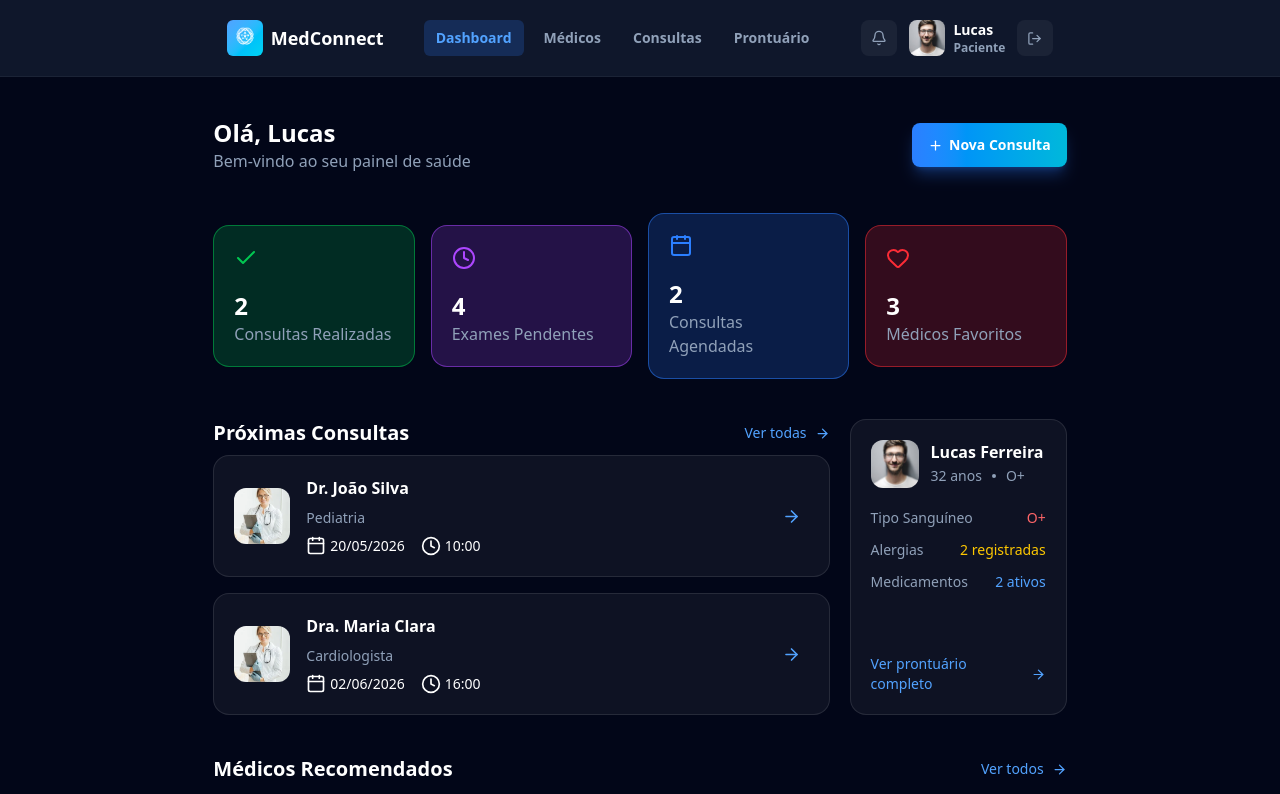
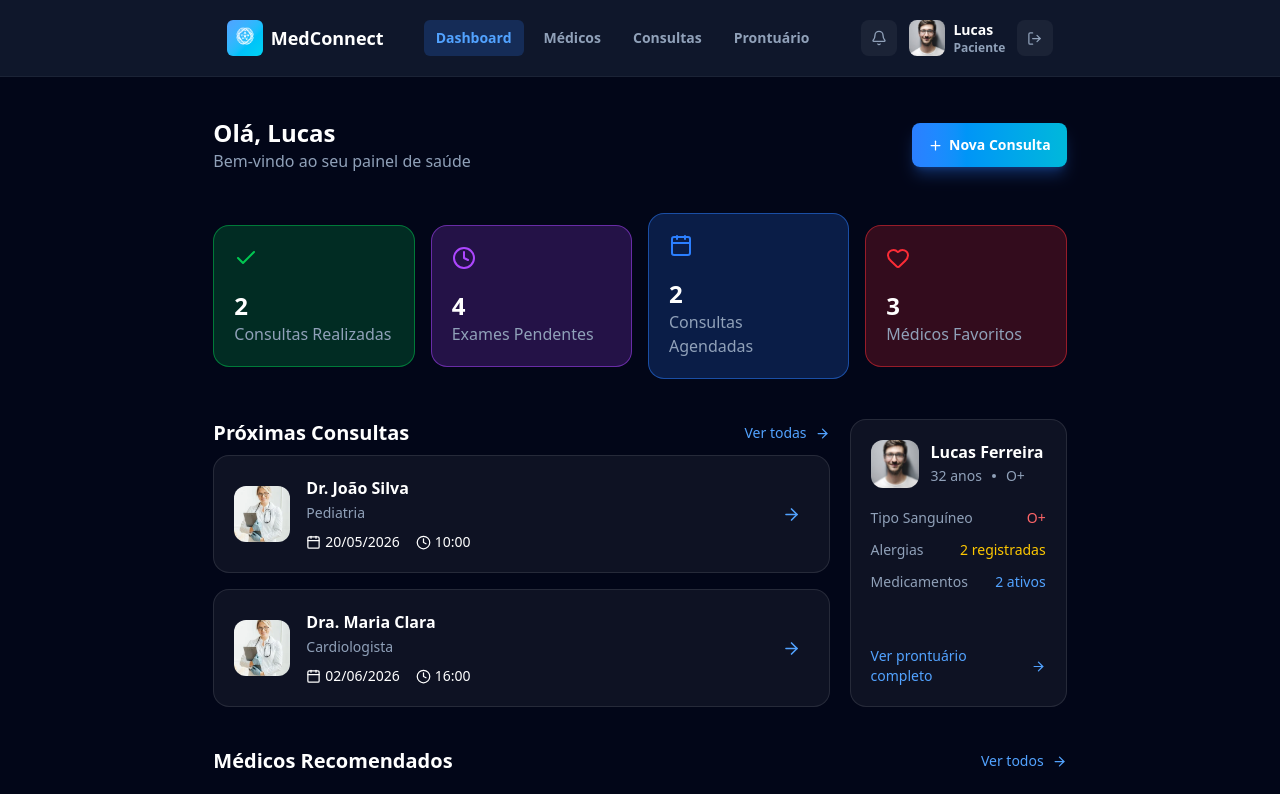
Before and after one commit to MatheusMartinsDeveloper/MedConnect, a Next.js app: page /user/patient in a window 1280 px wide. Shown: the top 794 px of the page. Built offline with nearby package versions, Linux system fonts and the light colour scheme.

Commit message:
style(Patient Dashboard): Change space and color of elements

```diff
--- a/app/components/patient/dashboard/CardNextConsults.tsx
+++ b/app/components/patient/dashboard/CardNextConsults.tsx
@@ -27,11 +27,13 @@ export default function CardNextConsults({ doctorProfilePicture, doctorName, doc
                         />
                     </div>
                     <div className="flex flex-col gap-2">
-                        <h3 className="text-white text-base font-poppins font-semibold">{doctorName}</h3>
-                        <span className="text-slate-400 text-sm font-inter">{doctorSpecialization}</span>
+                        <div>
+                            <h3 className="text-white text-base font-poppins font-semibold transition-all delay-75 group-hover:text-blue-400">{doctorName}</h3>
+                            <span className="text-slate-400 text-sm font-inter">{doctorSpecialization}</span>
+                        </div>
                         <div className="flex items-center gap-4">
-                            <span className="flex items-center gap-1 text-white text-sm font-inter font-medium"><Calendar size={20} /> {date}</span>
-                            <span className="flex items-center gap-1 text-white text-sm font-inter font-medium"><Clock size={20} /> {hour}</span>
+                            <span className="flex items-center gap-1 text-white text-sm font-inter font-medium"><Calendar size={15} /> {date}</span>
+                            <span className="flex items-center gap-1 text-white text-sm font-inter font-medium"><Clock size={15} /> {hour}</span>
                         </div>
                     </div>
                 </div>
```
